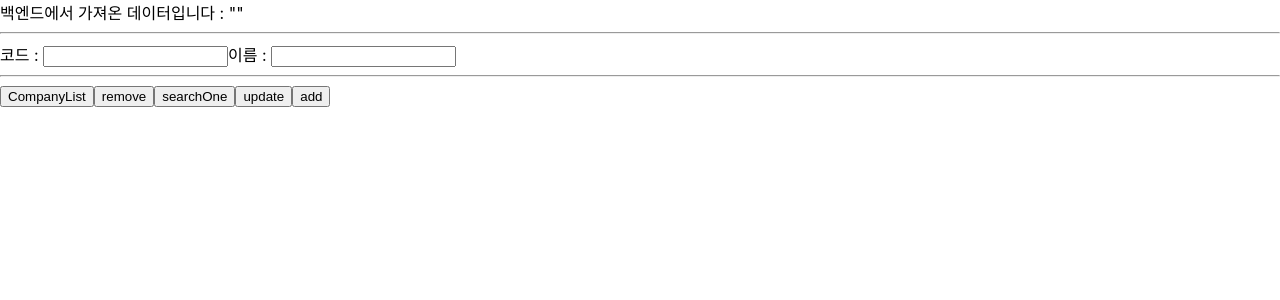
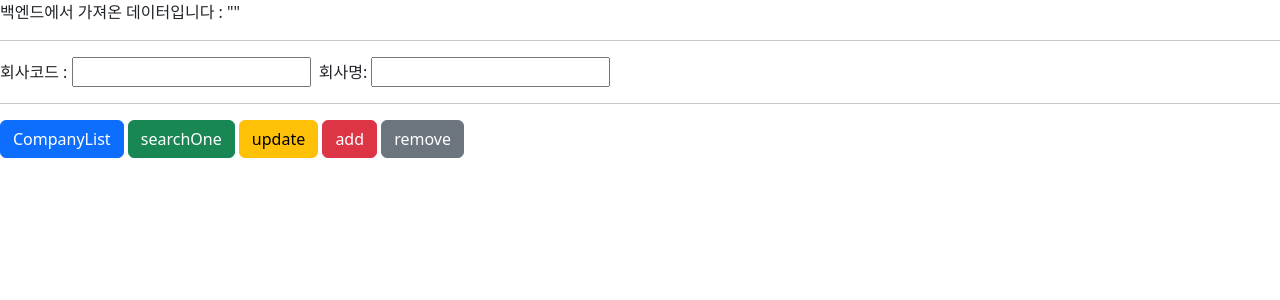
Before and after one commit to devInt42/dz3-react-front, a React (Create React App) app: page /dz3/company in a window 1280 px wide. Shown: the top 300 px of the page. Built offline with nearby package versions, Linux system fonts and the light colour scheme.

Commit message:
react bootstrap 적용

```diff
--- a/package.json
+++ b/package.json
@@ -7,11 +7,15 @@
     "@testing-library/react": "^13.4.0",
     "@testing-library/user-event": "^13.5.0",
     "axios": "^1.2.2",
+    "bootstrap": "^5.2.3",
     "http-proxy-middleware": "^2.0.6",
     "install": "^0.13.0",
     "react": "^18.2.0",
+    "react-bootstrap": "^2.7.0",
     "react-dom": "^18.2.0",
+    "react-router-dom": "^6.6.1",
     "react-scripts": "5.0.1",
+    "reactstrap": "^9.1.5",
     "web-vitals": "^2.1.4"
   },
   "scripts": {
--- a/src/App.js
+++ b/src/App.js
@@ -1,6 +1,4 @@
 import { BrowserRouter as Router, Route, Routes } from "react-router-dom";
-import Proxytest from "./components/Proxytest";
-import Home from "./pages/HomePage";
 import Employee from "./pages/Employee";
 import Company from "../src/pages/Company";
 
@@ -10,8 +8,6 @@ function App() {
     <Router>
       <Routes>
         <Route path="/dz3/">
-          <Route path="" element={<Home />} />
-          <Route path="test" element={<Proxytest />} />
           <Route path="employee" element={<Employee/>}/>
           <Route path="company" element={<Company />}/>
           </Route>
--- a/src/pages/Company.js
+++ b/src/pages/Company.js
@@ -1,11 +1,16 @@
 import React, {useEffect, useState} from 'react';
 import axios from 'axios';
+import 'bootstrap/dist/css/bootstrap.css';
+import Button from 'react-bootstrap/Button';
 
 function Company() {
     const [companyCode,setCompanyCode] = useState('');
     const [companyName,setCompanyName] = useState('');
     const [res, setRes] = useState('');
     const baseUrl = "http://localhost:8080";
+
+// Get 은 가져온다는 개념
+// Post 는 수행한다는 개념
 
     function CompanyList() {
         const url= baseUrl+"/api/company/companyList";
@@ -86,16 +91,16 @@ function Company() {
     return (
         <>
          백엔드에서 가져온 데이터입니다 : {JSON.stringify(res)} <hr />
-         코드 : <input type="text" onChange={changeCode} id="companyCode" />
-         이름 : <input type="text" onChange={changeName} id="companyName" />
+         회사코드 : <input type="text" onChange={changeCode} id="companyCode" />&nbsp;
+         회사명: <input type="text" onChange={changeName} id="companyName" />
          <hr />
-         <button onClick={CompanyList}>CompanyList</button>
-         <button onClick={remove}>remove</button>
-         <button onClick={searchOne}>searchOne</button>
-         <button onClick={update}>update</button>
-         <button onClick={add}>add</button>
+
+        <Button variant="primary" onClick={CompanyList}>CompanyList</Button>{' '}
+        <Button variant="success"  onClick={searchOne}>searchOne</Button>{' '}
+        <Button variant="warning" onClick={update}>update</Button>{' '}
+        <Button variant="danger" onClick={add}>add</Button>{' '}
+        <Button variant="secondary"  onClick={remove}>remove</Button>{' '}
         </>
-
     );
 }
 
```
